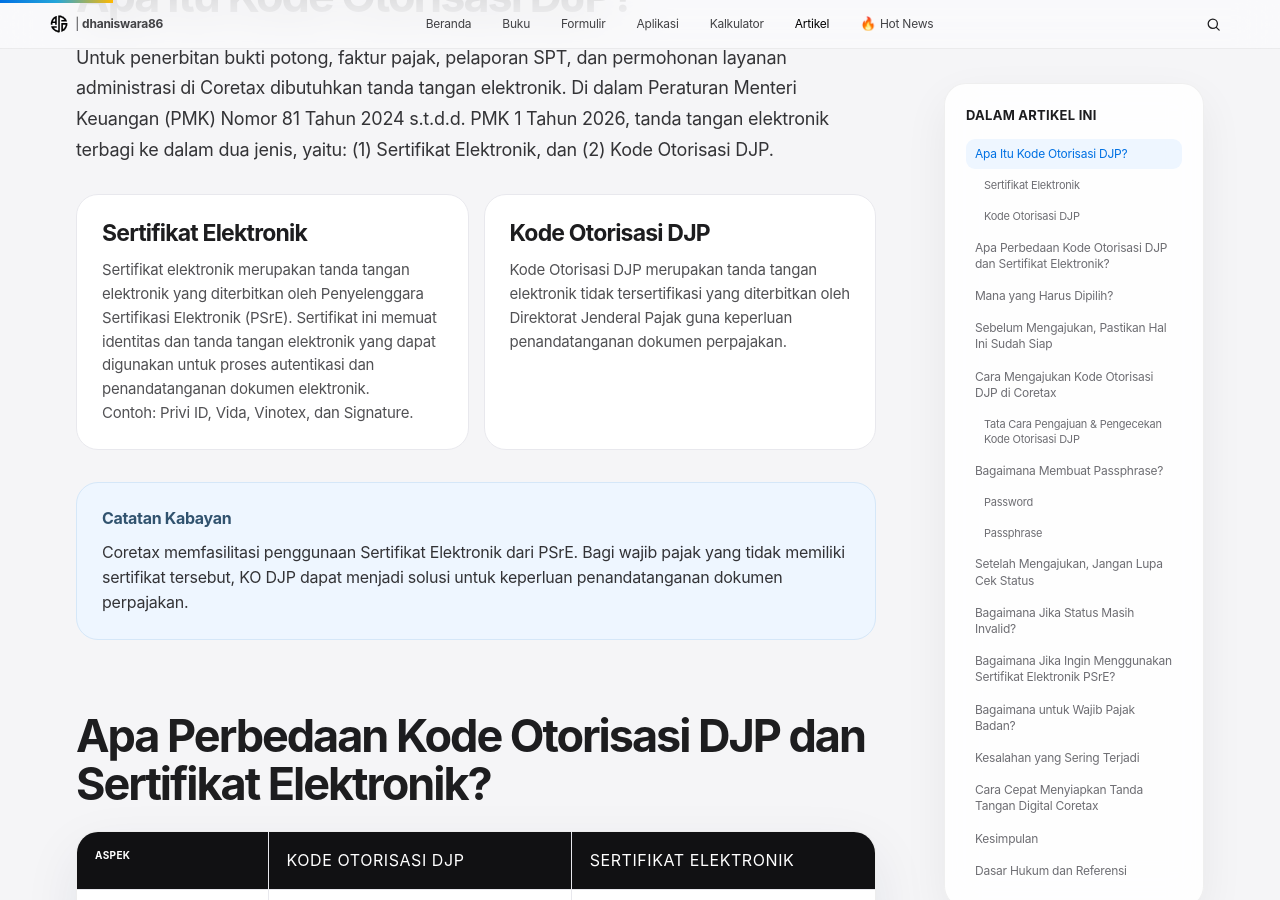
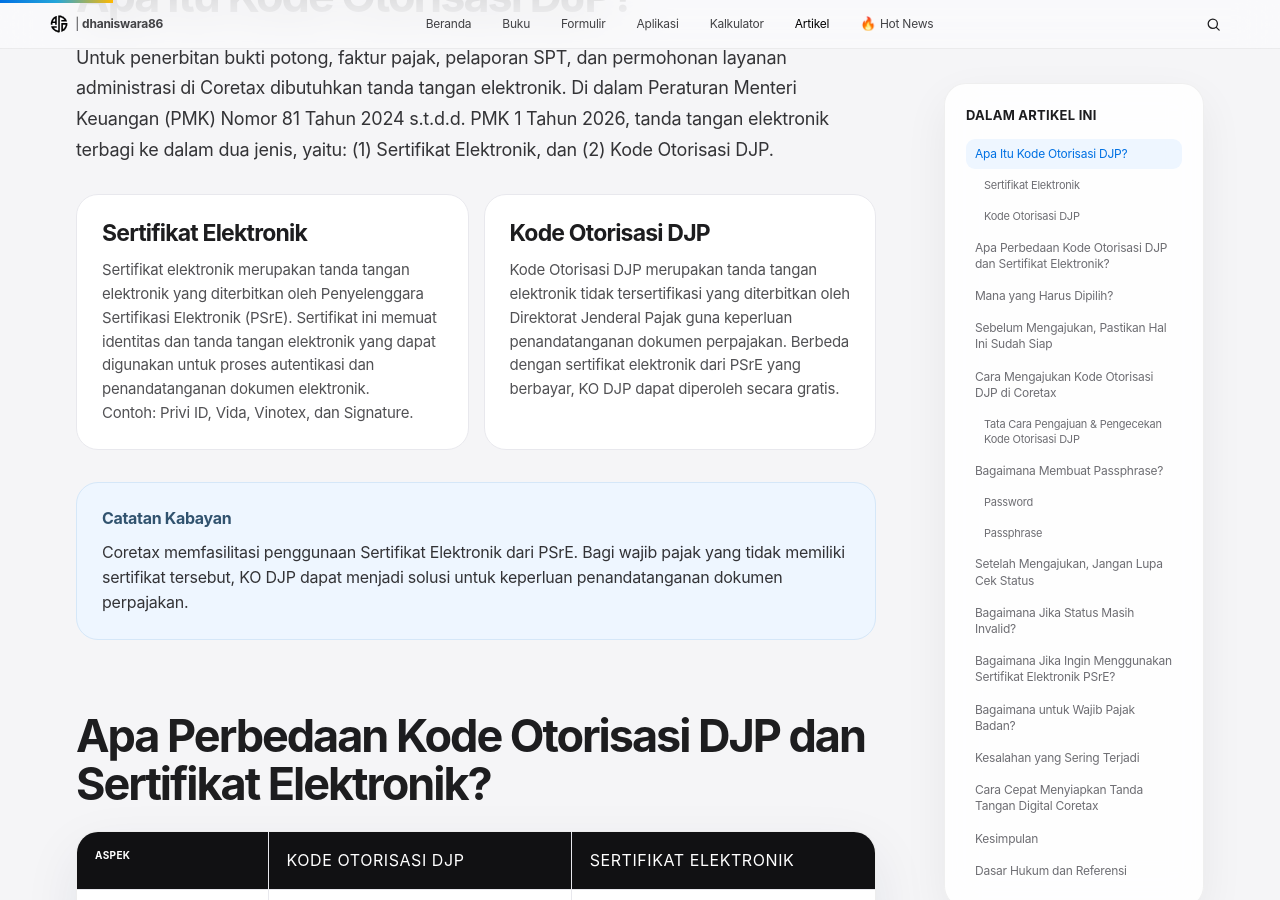
Before and after one commit to dhaniswara86/dhaniswara86.github.io, a Jekyll site: the page built from _artikel/sertifikat-elektronik-coretax.md, in a window 1280 px wide and 900 px high, scrolled down 1082 px. Built offline with Jekyll 4.4.1, drawn with Linux system fonts in a browser that asks for light colours.

Commit message:
Update KO DJP description in sertifikat-elektronik-coretax
Added information about KO DJP being free compared to paid PSrE certificates.

```diff
--- a/_artikel/sertifikat-elektronik-coretax.md
+++ b/_artikel/sertifikat-elektronik-coretax.md
@@ -69,7 +69,7 @@
 <article class="jk-certificate-card">
 <h3>Kode Otorisasi DJP</h3>
 <p>
-Kode Otorisasi DJP merupakan tanda tangan elektronik tidak tersertifikasi yang diterbitkan oleh Direktorat Jenderal Pajak guna keperluan penandatanganan dokumen perpajakan.
+Kode Otorisasi DJP merupakan tanda tangan elektronik tidak tersertifikasi yang diterbitkan oleh Direktorat Jenderal Pajak guna keperluan penandatanganan dokumen perpajakan. Berbeda dengan sertifikat elektronik dari PSrE yang berbayar, KO DJP dapat diperoleh secara gratis.
 </p>
 </article>
 </div>
```
